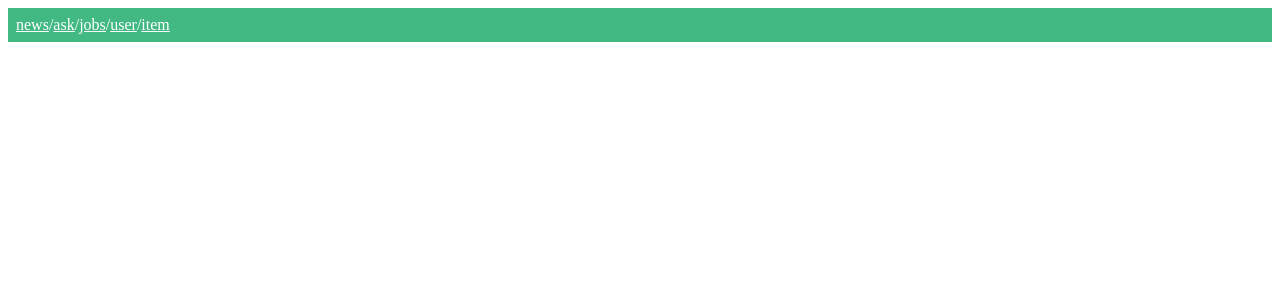
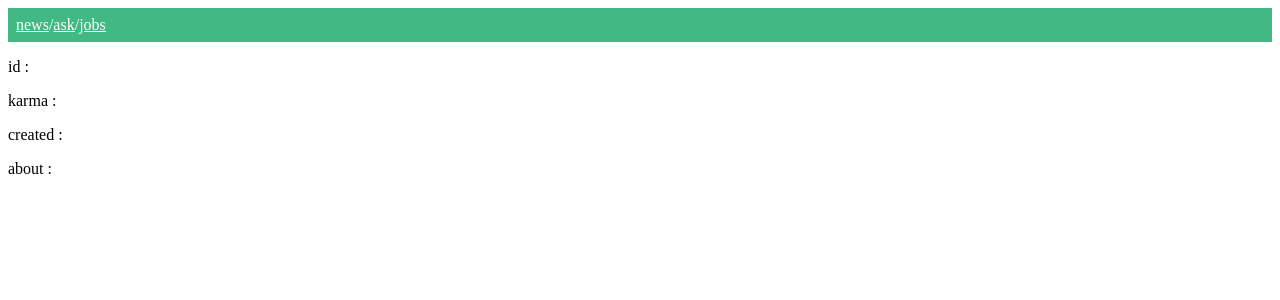
Before and after one commit to iyhong/learn-vue-advanced, a Vue app: page /user/1 in a window 1280 px wide. Shown: the top 300 px of the page. Built offline with nearby package versions, Linux system fonts and the light colour scheme; no server answers.

Commit message:
라우터 실전  - 동적 라우트 매칭  - 라우터 params를 이용한 User상세 페 구현

```diff
--- a/src/api/index.js
+++ b/src/api/index.js
@@ -16,4 +16,8 @@ function fetchAskList() {
   return axios.get(`${config.baseUrl}ask/1.json`);
 }
 
-export { fetchNewsList, fetchJobsList, fetchAskList };
+function fetchUserInfo(username) {
+  return axios.get(`${config.baseUrl}user/${username}.json`);
+}
+
+export { fetchNewsList, fetchJobsList, fetchAskList, fetchUserInfo };
--- a/src/components/ToolBar.vue
+++ b/src/components/ToolBar.vue
@@ -2,9 +2,7 @@
   <div class="header">
     <router-link to="/news">news</router-link> /
     <router-link to="/ask">ask</router-link> /
-    <router-link to="/jobs">jobs</router-link> /
-    <router-link to="/user">user</router-link> /
-    <router-link to="/item">item</router-link>
+    <router-link to="/jobs">jobs</router-link>
   </div>
 </template>
 
--- a/src/routes/index.js
+++ b/src/routes/index.js
@@ -18,7 +18,7 @@ const router = new VueRouter({
     { path: '/news', component: NewsView },
     { path: '/ask', component: AskView },
     { path: '/jobs', component: JobsView },
-    { path: '/user', component: UserView },
+    { path: '/user/:id', component: UserView },
     { path: '/item', component: ItemView },
   ],
 });
--- a/src/store/actions.js
+++ b/src/store/actions.js
@@ -1,4 +1,9 @@
-import { fetchNewsList, fetchJobsList, fetchAskList } from '../api';
+import {
+  fetchNewsList,
+  fetchJobsList,
+  fetchAskList,
+  fetchUserInfo,
+} from '../api';
 
 export default {
   FETCH_NEWS(context) {
@@ -30,4 +35,13 @@ export default {
         console.error(err);
       });
   },
+  FETCH_USER(context, userName) {
+    fetchUserInfo(userName)
+      .then((res) => {
+        context.commit('SET_USER_INFO', res.data);
+      })
+      .catch((err) => {
+        console.error(err);
+      });
+  },
 };
--- a/src/store/index.js
+++ b/src/store/index.js
@@ -10,11 +10,15 @@ export const store = new Vuex.Store({
     news: [],
     jobs: [],
     asks: [],
+    user: {},
   },
   getters: {
     fetchedAsk(state) {
       return state.asks;
     },
+    fetchedUser(state) {
+      return state.user;
+    },
   },
   mutations,
   actions,
--- a/src/store/mutations.js
+++ b/src/store/mutations.js
@@ -8,4 +8,7 @@ export default {
   SET_ASKS(state, asks) {
     state.asks = asks;
   },
+  SET_USER_INFO(state, user) {
+    state.user = user;
+  },
 };
--- a/src/views/NewsView.vue
+++ b/src/views/NewsView.vue
@@ -2,7 +2,12 @@
   <div>
     <p v-for="item in this.$store.state.news" :key="item.id">
       <a :href="item.url">{{ item.title }}</a>
-      <small> {{ item.time_ago }} by {{ item.user }}</small>
+      <small>
+        {{ item.time_ago }} by
+        <router-link :to="`/user/${item.user}`">
+          {{ item.user }}
+        </router-link>
+      </small>
     </p>
   </div>
 </template>
--- a/src/views/UserView.vue
+++ b/src/views/UserView.vue
@@ -1,9 +1,24 @@
 <template>
-  <div>userView</div>
+  <div>
+    <p>id : {{ fetchedUser.id }}</p>
+    <p>karma : {{ fetchedUser.karma }}</p>
+    <p>created : {{ fetchedUser.created }}</p>
+    <p>about : {{ fetchedUser.about }}</p>
+  </div>
 </template>
 
 <script>
-export default {};
+import { mapGetters } from 'vuex';
+export default {
+  computed: {
+    ...mapGetters(['fetchedUser']),
+  },
+  created() {
+    console.log(this.$route.params.id);
+    const userName = this.$route.params.id;
+    this.$store.dispatch('FETCH_USER', userName);
+  },
+};
 </script>
 
 <style></style>
```
